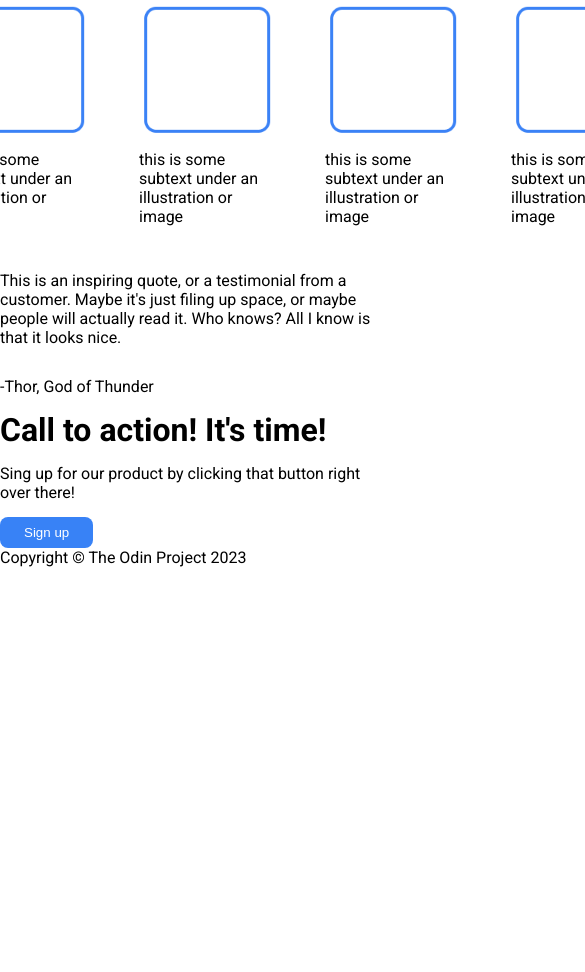
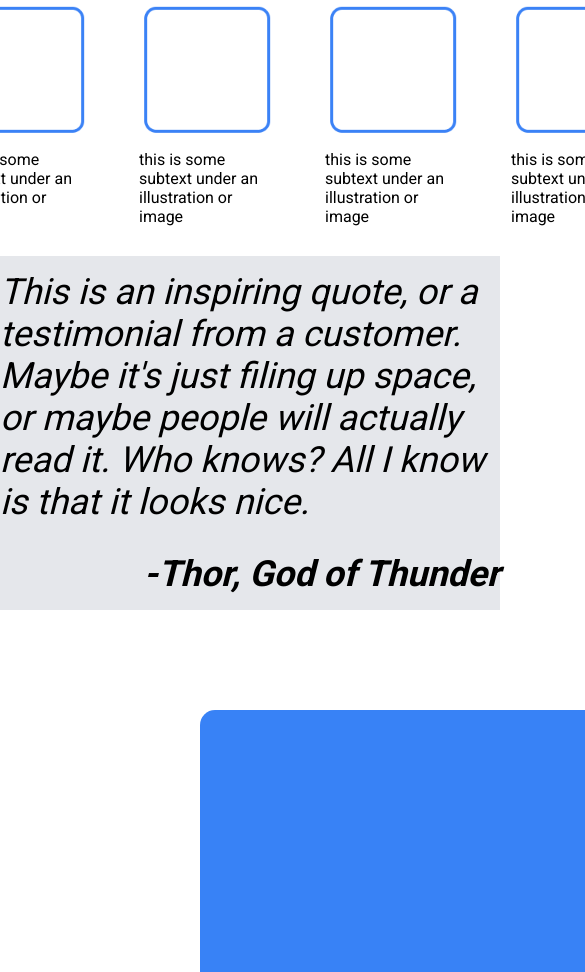
Before and after one commit to FerJeffQ/page, a plain HTML site: page index.html in a window 390 px wide. Shown: the part 772-1744 px from the top of the page, 585 px wide, since content can reach past the window. Before the commit the page ends 1339 px from the top, so only its background shows below. Drawn offline with Linux system fonts and the light colour scheme.

Commit message:
adding responsive actions

```diff
--- a/index.html
+++ b/index.html
@@ -53,16 +53,21 @@
                 </div>
             </div>
         </div>
-        <div class="phrase">
-            <p>This is an inspiring quote, or a testimonial from a customer. Maybe it's just filing up space, or maybe people will actually read it. Who knows? All I know is that it looks nice.</p>
-            <p>-Thor, God of Thunder</p>
+        <div class="cont_phrase">
+            <div class="phrase">
+                <p>This is an inspiring quote, or a testimonial from a customer. Maybe it's just filing up space, or maybe people will actually read it. Who knows? All I know is that it looks nice.</p>
+                <p id="author">-Thor, God of Thunder</p>
+            </div>
         </div>
-        <div class="button">
+        <div class="button_c">
             <div class="container_button">
-                <h1>Call to action! It's time!</h1>
-                <p>Sing up for our product by clicking that  button right over there!</p>
-                <button>Sign up</button>
+                <div>
+                    <h1>Call to action! It's time!</h1>
+                    <p>Sing up for our product by clicking that  button right over there!</p>
+                </div>
+                <div><button id="btn">Sign up</button></div>
             </div>
+
         </div>
         <div class="footer_c">
             <footer>Copyright © The Odin Project 2023</footer>
--- a/styles.css
+++ b/styles.css
@@ -99,7 +99,49 @@ p {
 .sub_cont_pro{
     display: flex;
     flex-direction: column;
-    width: 150px;
+    width: 200px;
 }
 
 /* PHRASE */
+.phrase {
+    display: flex;
+    flex-direction: column;
+    background-color: #E5E7EB;
+    font-style: italic;
+    font-size: 36px;
+    justify-content: center;
+    width: 500px;
+
+}
+#author {
+    align-self: flex-end;
+    font-weight: bold;
+}
+
+/* BUTTON */
+.container_button{
+    display: flex;
+    flex-direction: row;
+    background-color: #3882F6;
+    margin: 100px 200px;
+    padding: 40px 400px;
+    color: white;
+    border-radius: 15px;
+    align-items: center;
+    justify-content: space-around;
+    gap: 150px;
+}
+
+#btn {
+    border: 2px solid #FFF;
+}
+
+/* FOOTER */
+.footer_c {
+    display: flex;
+    justify-content: center;
+    background-color: #1F2937;
+    color: white;
+    height: 100px;
+    align-items: center;
+}
```
